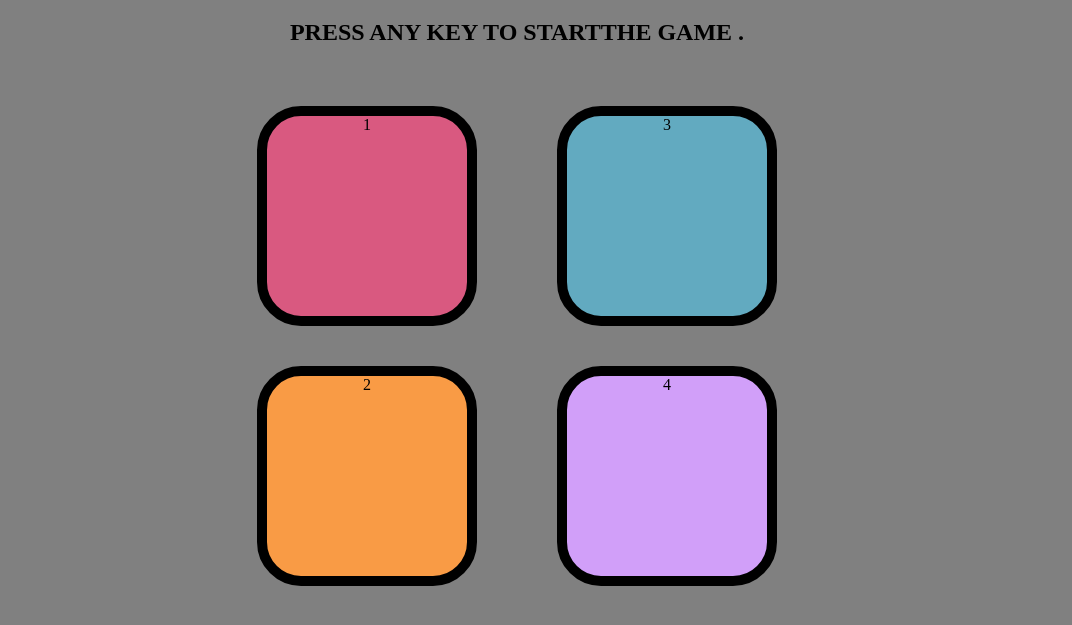
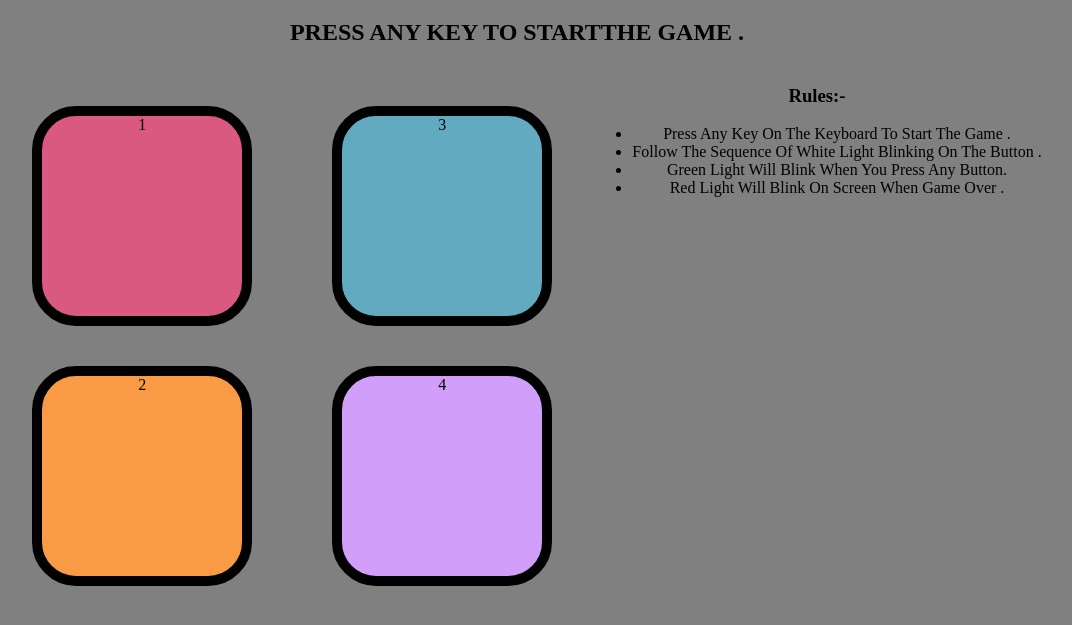
Before and after one commit to Deora24/SIMON-GAME-, a plain HTML site: page index.html in a window 1280 px wide. Shown: the part 61-686 px from the top of the page, without its empty margins (123-1195 px from the left). Drawn offline with Linux system fonts and the light colour scheme.

Commit message:
Update index.html

```diff
--- a/index.html
+++ b/index.html
@@ -18,7 +18,15 @@
             <div class="btn green" type="button" id="green">3</div>
             <div class="btn purple" type="button" id="purple">4</div>
         </div>
-
+       <div>
+           <h3>Rules:-</h3>
+           <ul>
+               <li>Press Any Key On The Keyboard To Start The Game .</li>
+               <li>Follow The Sequence Of White Light Blinking On The Button .</li>
+               <li>Green Light Will Blink When You Press Any Button.</li>
+               <li>Red Light Will Blink On Screen When Game Over .</li>
+           </ul>
+       </div>
     </div>
 
     <script src="app.js"></script>
```
